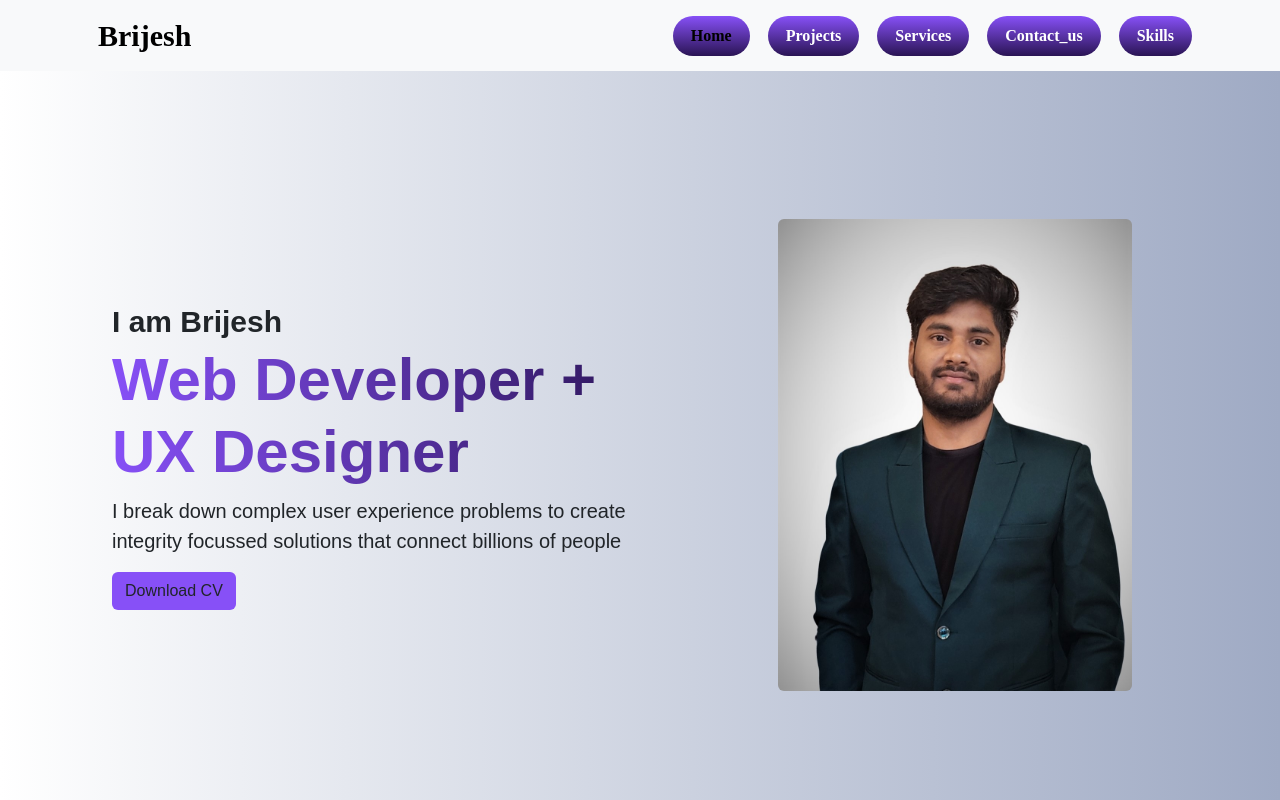
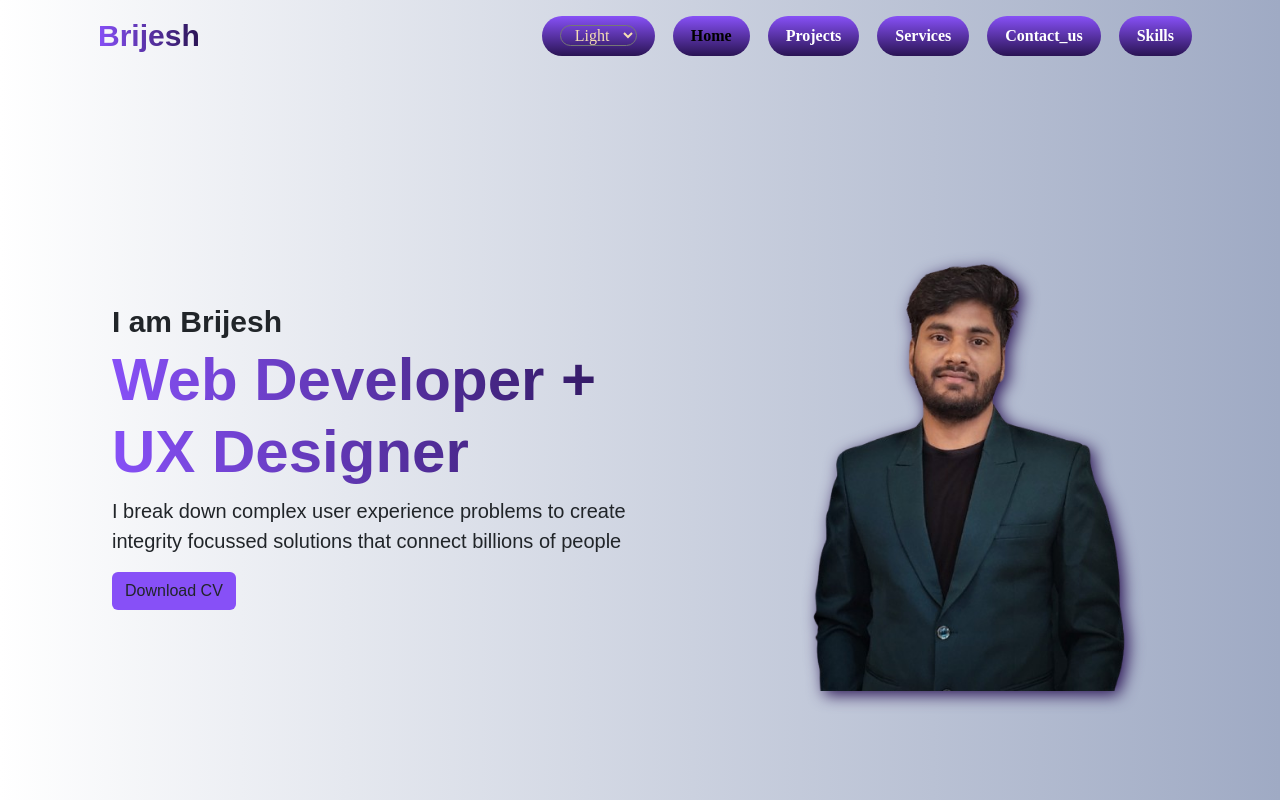
Before and after one commit to Brijesh-mca/my-portfolio, a plain HTML site: page index.html in a window 1280 px wide. Shown: the top 800 px of the page. Drawn offline with nearby package versions, Linux system fonts and the light colour scheme.

Commit message:
Adding some new Features

```diff
--- a/app.js
+++ b/app.js
@@ -1,19 +1,19 @@
 gsap.from("#ani1",{
     x:-600,
     duration:1,
-    delay:1
+    delay:0.5
 });
 
 gsap.from("#ani2",{
     x:600,
     duration:2,
-    delay:1
+    delay:0.5
 })
 
 gsap.from("#Services",{
     scale:0,
     duration:1,
-    delay:1,
+    delay:0.5,
     scrollTrigger:"#Services"
 })
 
--- a/index.html
+++ b/index.html
@@ -18,6 +18,35 @@
             box-sizing: border-box;
 
         }
+        select{
+            background-color: transparent;
+            padding: 0 10px;
+            color: wheat;
+            border-radius: 12px;
+        }
+
+
+        body:has(option[value="dark"]:checked) {
+            color: #d3d3d3 ;
+            background: linear-gradient(to right, rgb(0, 0, 0), rgb(9, 9, 9));
+
+        }
+        .accordion:has(option[value="dark"]:checked) {
+            color: #d3d3d3 ;
+            background: linear-gradient(to right, rgb(0, 0, 0), rgb(9, 9, 9));
+
+        }
+
+
+        .myName{
+            font-weight: 700;
+            -webkit-text-fill-color: transparent;
+
+            font-family: sans-serif;
+            background-image: linear-gradient(to right, var(--my-color) 0%, var(--mycolor1) 100%);
+            background-clip: text;
+        }
+
 
         body {
             background: linear-gradient(to right, white, rgb(159, 170, 196));
@@ -35,6 +64,8 @@
 
             -webkit-text-fill-color: transparent;
         }
+
+
 
         h2 {
             font-weight: 700;
@@ -81,8 +112,15 @@
             color: rgb(236, 236, 236);
 
         }
+.Profile img{
+    filter:drop-shadow( 4px 4px 8px var(--mycolor1));
+    border-radius: 8px;
+}
+.Profile img:hover{
+   box-shadow:4px 4px 8px var(--mycolor1) ;
+   rotate: 5deg;
 
-
+}
 
 
         .boxx {
@@ -148,7 +186,6 @@
             background: #534bf3;
         }
 
-        /* From Uiverse.io by Smit-Prajapati */
         .orange {
             color: #ff7a01;
         }
@@ -296,9 +333,9 @@
 
 <body>
 
-    <nav class="navbar navbar-expand-lg bg-body-tertiary">
+    <nav class="navbar navbar-expand-lg ">
         <div class="container">
-            <a class="navbar-brand" href="#" style="font-size: 30px; font-weight: 700; font-family: serif;">Brijesh</a>
+            <a class="navbar-brand" href="#" style="font-size: 30px; font-weight: 700; font-family: serif;"><span class="myName">Brijesh</span></a>
             <button class="navbar-toggler" type="button" data-bs-toggle="collapse"
                 data-bs-target="#navbarSupportedContent" aria-controls="navbarSupportedContent" aria-expanded="false"
                 aria-label="Toggle navigation">
@@ -306,6 +343,14 @@
             </button>
             <div class="collapse navbar-collapse" id="navbarSupportedContent">
                 <ul class="navbar-nav me-auto mb-2 mb-lg-0">
+                    <li class="nav-item">
+                        <a class="nav-link active myLink" aria-current="page" >
+                            <select name="" id="">
+                                <option value="light">Light</option>
+                                <option value="dark">Dark</option>
+                            </select>
+                        </a>
+                    </li>
                     <li class="nav-item">
                         <a class="nav-link active myLink" aria-current="page" href="#myhome">Home</a>
                     </li>
@@ -328,6 +373,7 @@
         </div>
     </nav>
 
+
     <div class="container " style="padding-top: 100px; " id="myhome">
         <div class="row align-items-center">
 
@@ -341,8 +387,8 @@
                         style="background-color: var(--my-color);">Download CV</a>
                 </div>
             </div>
-            <div class="col-6  mx-auto p-5" style="width: 450px;" id="ani2">
-                <img src="Asests/myPic.jpg" class="img-fluid rounded mx-auto d-block" alt="...">
+            <div class="col-6 Profile mx-auto p-5" style="width: 450px;" id="ani2">
+                <img  src="Asests/myPic-removebg-preview.png" class="img-fluid rounded mx-auto d-block" alt="...">
             </div>
         </div>
 
--- a/styles.css
+++ b/styles.css
@@ -5,6 +5,7 @@
     box-sizing: border-box;
 
 }
+
 .myLink {
   transition: 0.3s;
   background: linear-gradient(var(--my-color), var(--mycolor1)) !important;
```
Also changed, not shown: Asests/myPic-removebg-preview.png (added).
